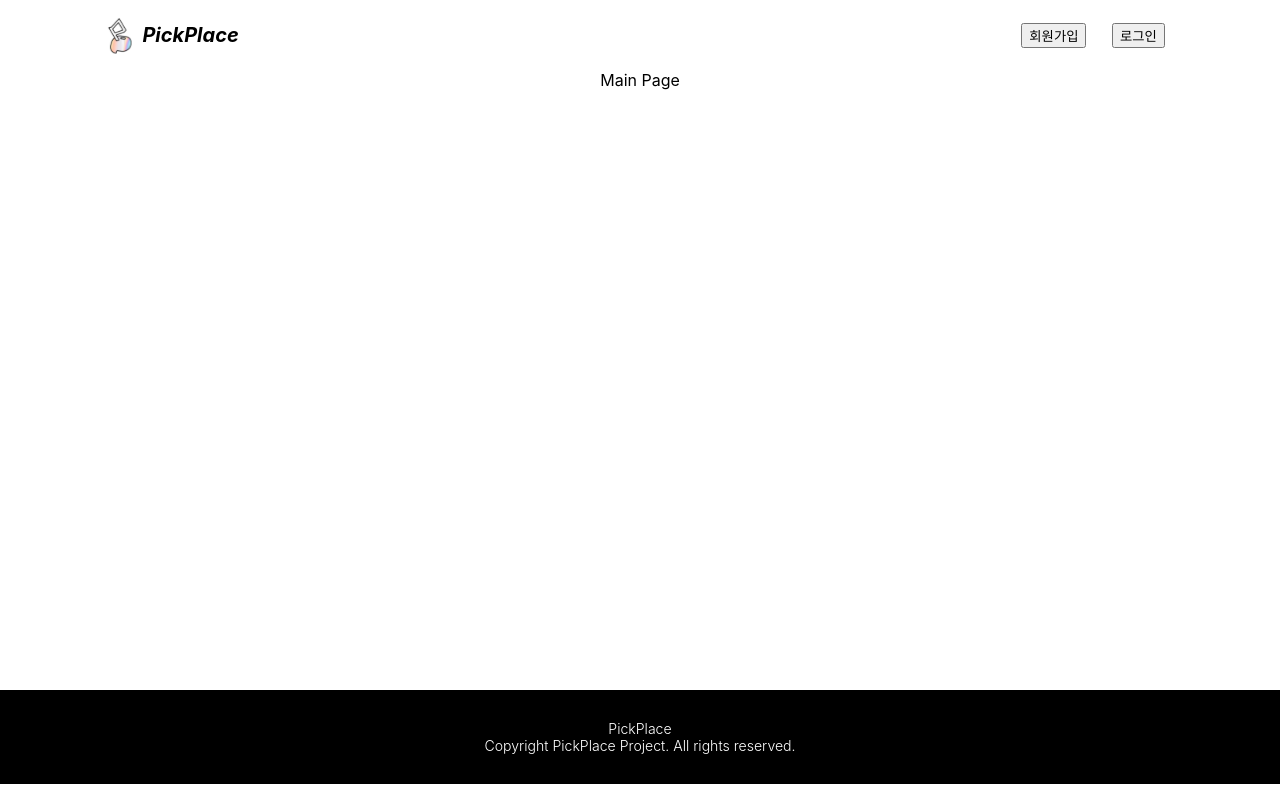
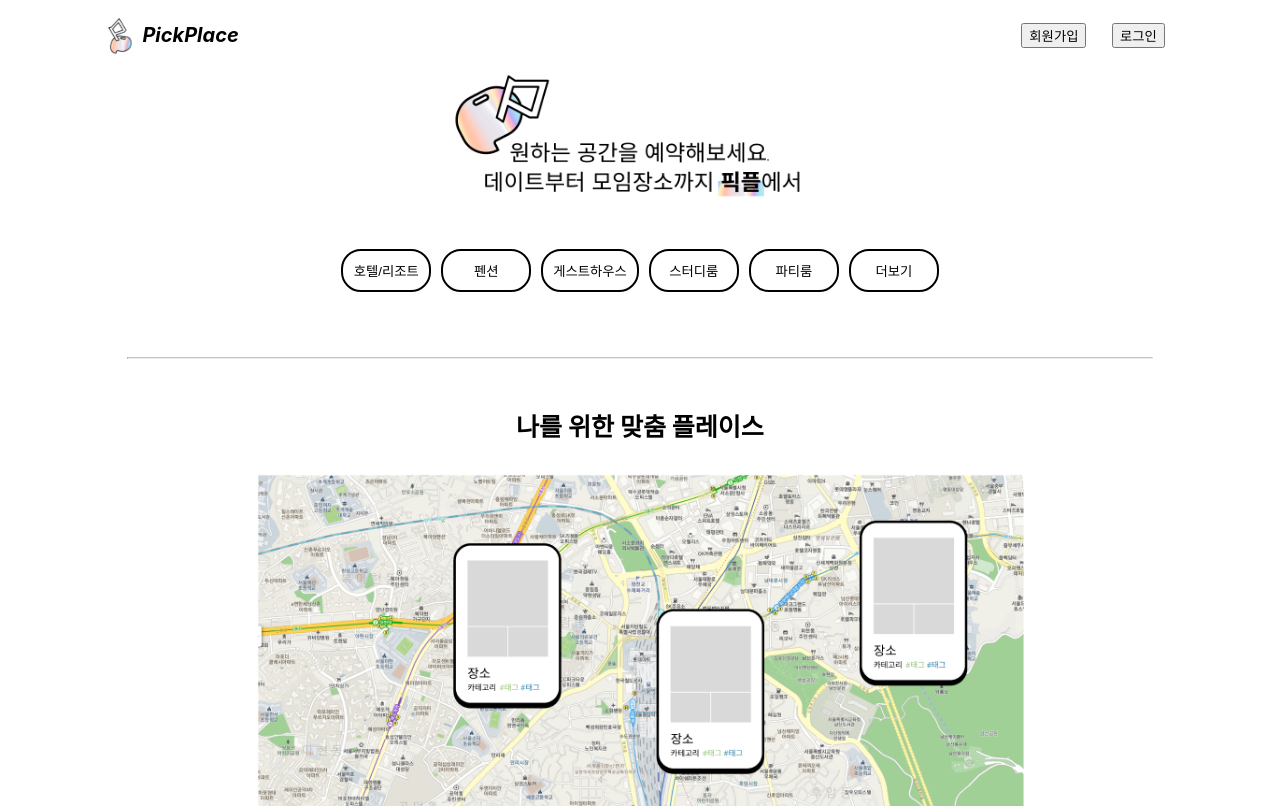
Before and after one commit to KangHayeonn/pickplace-client, a React (Create React App) app in the folder front/: page / in a window 1280 px wide. Shown: the top 808 px of the page. Built offline with nearby package versions, Linux system fonts and the light colour scheme.

Commit message:
[ADD]:mainPage 화면 구현

```diff
--- a/front/src/pages/MainPage.tsx
+++ b/front/src/pages/MainPage.tsx
@@ -1,7 +1,33 @@
 import React from 'react';
-
+import articleImg from '../assets/images/main-article.png';
+import mapImg from '../assets/images/dummy_map.png';
+import '../styles/main.scss';
 const MainPage: React.FC = () => {
-  return <div>Main Page</div>;
+  const placeList = [
+    { placeName: '호텔/리조트' },
+    { placeName: '펜션' },
+    { placeName: '게스트하우스' },
+    { placeName: '스터디룸' },
+    { placeName: '파티룸' },
+    { placeName: '더보기' },
+  ];
+  return (
+    <div className="main">
+      <section>
+        <img src={articleImg}></img>
+        <div className="buttons">
+          {placeList.map((item, key) => (
+            <button key={key}>{item.placeName}</button>
+          ))}
+        </div>
+        <hr></hr>
+        <article>
+          <h1>나를 위한 맞춤 플레이스</h1>
+          <img src={mapImg} />
+        </article>
+      </section>
+    </div>
+  );
 };
 
 export default MainPage;
--- /dev/null
+++ b/front/src/styles/main.scss
@@ -0,0 +1,41 @@
+@import "./mixin.scss";
+
+.main{
+    margin : 0 auto;
+    section{
+        img{
+            width : 30vw;
+            min-width: 350px;;
+        }
+        .buttons{
+            display : flex;
+            flex-wrap: wrap;
+            justify-content: center;
+            align-items: center;
+            margin : 40px 0 60px 0 ;
+            button{
+                min-width : 90px;
+                margin : 5px;
+                padding : 10px;
+                border-radius: 20px;
+                border : 2px solid black;
+                background-color: white;
+            }
+        }
+        hr{
+            width : 80%;
+            border-top : 1px solid rgb(195, 195, 195);
+        }
+        article{
+            padding : 40px 0 100px 0;
+            h1{
+                margin : 0 0 30px 0;
+                font-size : 25px;
+            }
+            img{
+                width : 60%;
+                min-width: 500px;
+            }
+        }
+    }
+}
```
Also changed, not shown: front/src/assets/images/dummy_map.png (added), front/src/assets/images/main-article.png (added).
